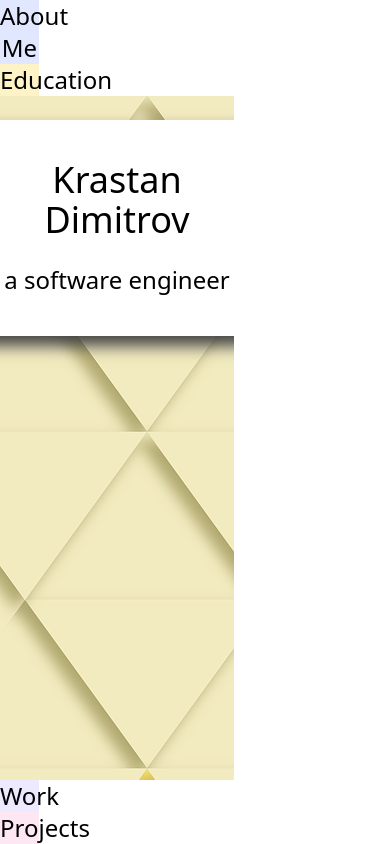
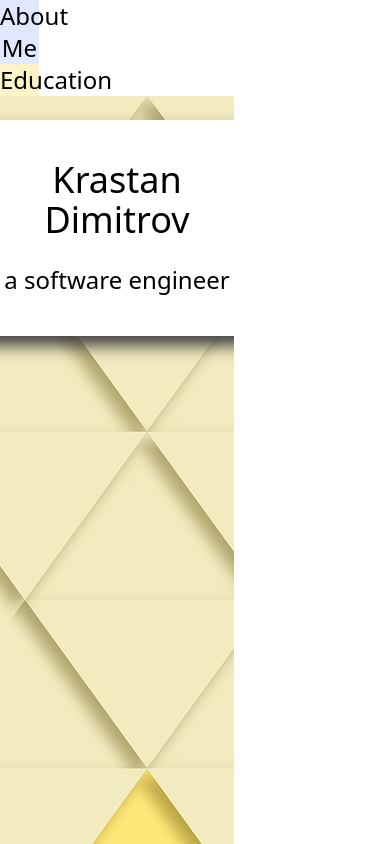
Before and after one commit to KrastanD/Personal-Website, a React (Create React App) app: page / in a window 390 px wide. Shown: the top 844 px of the page. Built offline with nearby package versions, Linux system fonts and the light colour scheme.

Commit message:
Fixed screen not scrolling on desktop view

```diff
--- a/src/App.tsx
+++ b/src/App.tsx
@@ -22,9 +22,14 @@ function App() {
   const handleClick = (columnName: Columns) => {
     setSelected(columnName);
   };
+  const md = window.screen.width >= 768;
 
   return (
-    <div className="flex flex-col h-screen md:flex-row md:min-h-screen font-sans">
+    <div
+      className={`flex flex-col ${
+        md ? "min-h-screen" : "h-screen"
+      } md:flex-row  font-sans`}
+    >
       <Column
         title={Columns.About_Me}
         selected={selected}
```
